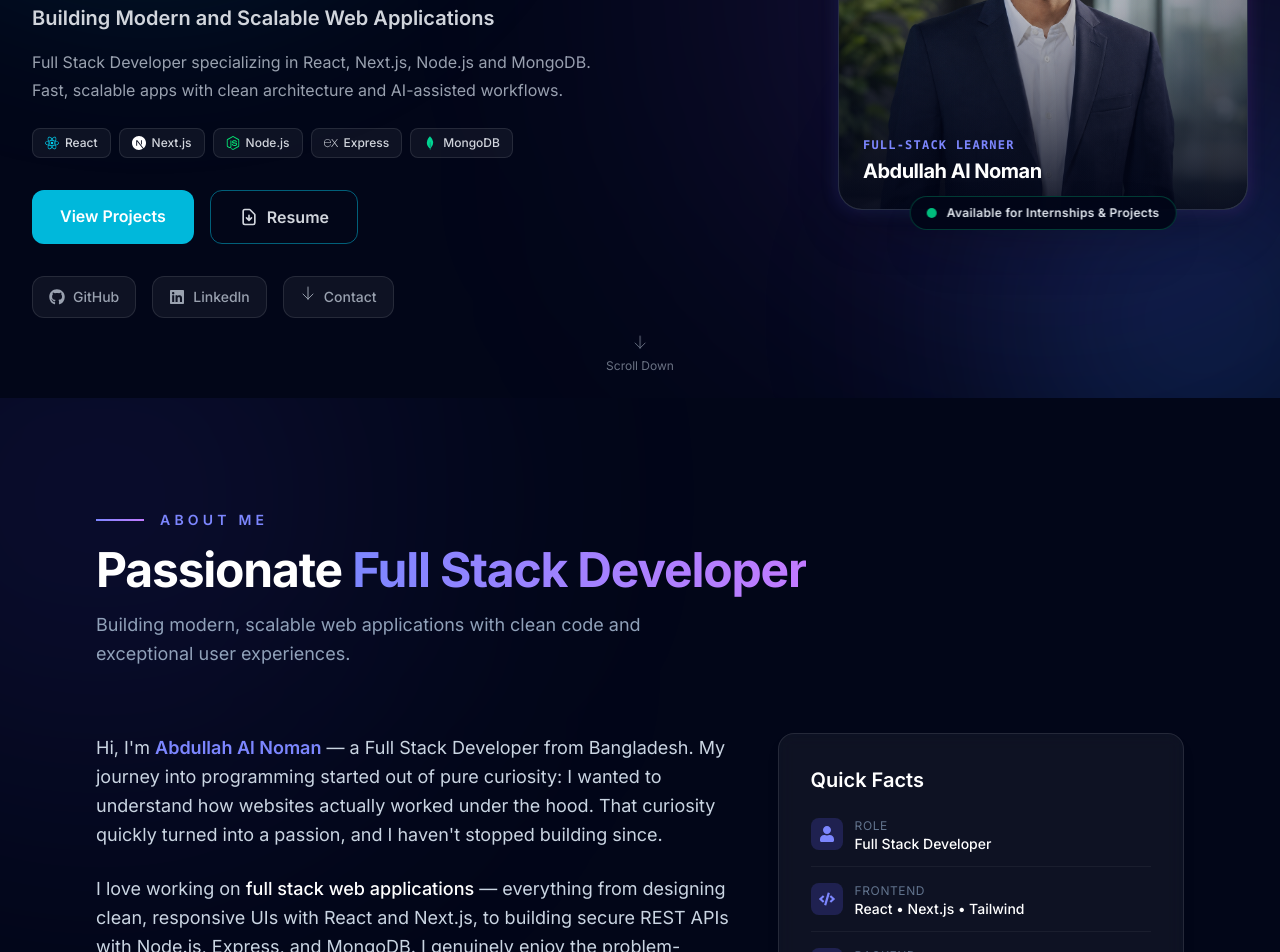
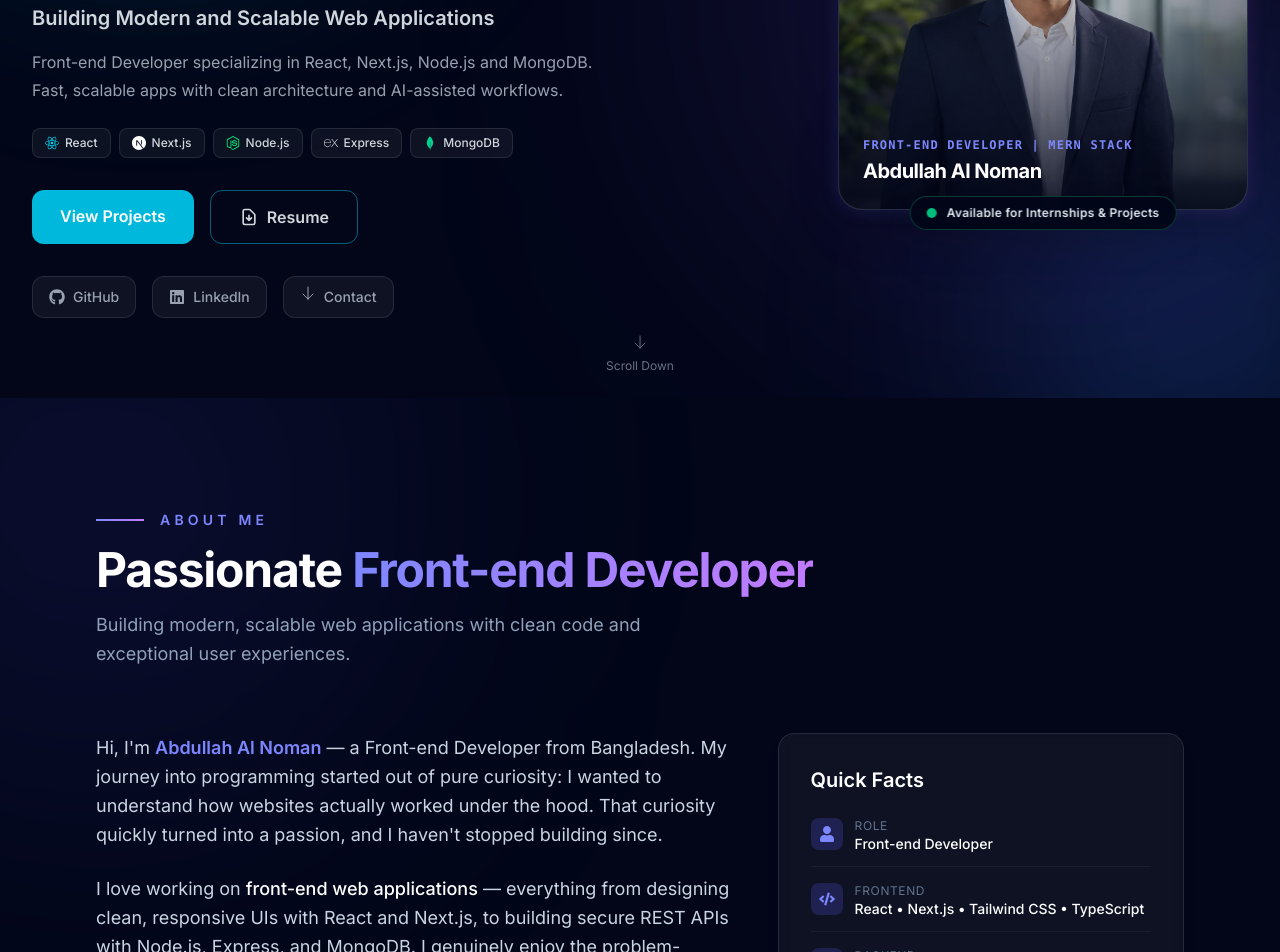
Before and after one commit to Abdullah-Al-Noman186/Portfolio, a Next.js app: page / in a window 1280 px wide. Shown: the part 460-1412 px from the top of the page. Built offline with nearby package versions, Linux system fonts and the light colour scheme.

Commit message:
Add project details modal and 2 new projects

```diff
--- a/src/components/About.jsx
+++ b/src/components/About.jsx
@@ -22,8 +22,8 @@
 };
 
 const facts = [
-  { label: "Role",     value: "Full Stack Developer",               icon: FaUser },
-  { label: "Frontend", value: "React • Next.js • Tailwind",         icon: FaCode },
+  { label: "Role",     value: "Front-end Developer",               icon: FaUser },
+  { label: "Frontend", value: "React • Next.js • Tailwind CSS • TypeScript",         icon: FaCode },
   { label: "Backend",  value: "Node.js • Express.js",               icon: FaServer },
   { label: "Database", value: "MongoDB • Mongoose",                 icon: FaDatabase },
   { label: "Auth",     value: "BetterAuth",                         icon: FaTools },
@@ -99,7 +99,7 @@
           <h2 className="text-4xl md:text-5xl font-bold text-white tracking-tight">
             Passionate{" "}
             <span className="bg-gradient-to-r from-indigo-400 to-purple-400 bg-clip-text text-transparent">
-              Full Stack Developer
+              Front-end Developer
             </span>
           </h2>
           <p className="text-slate-400 max-w-xl mt-4 text-lg leading-relaxed">
@@ -120,11 +120,11 @@
             <p className="text-slate-300 text-lg leading-relaxed">
               {"Hi, I'm "}
               <span className="text-indigo-400 font-semibold">Abdullah Al Noman</span>
-              {" — a Full Stack Developer from Bangladesh. My journey into programming started out of pure curiosity: I wanted to understand how websites actually worked under the hood. That curiosity quickly turned into a passion, and I haven't stopped building since."}
+              {" — a Front-end Developer from Bangladesh. My journey into programming started out of pure curiosity: I wanted to understand how websites actually worked under the hood. That curiosity quickly turned into a passion, and I haven't stopped building since."}
             </p>
             <p className="text-slate-300 text-lg leading-relaxed">
               I love working on{" "}
-              <span className="text-white font-medium">full stack web applications</span>
+              <span className="text-white font-medium">front-end web applications</span>
               {" — everything from designing clean, responsive UIs with React and Next.js, to building secure REST APIs with Node.js, Express, and MongoDB. I genuinely enjoy the problem-solving side of development: debugging a tricky backend issue or optimizing a slow query gives me the same satisfaction as shipping a polished UI."}
             </p>
             <p className="text-slate-300 text-lg leading-relaxed">
--- a/src/components/Footer.jsx
+++ b/src/components/Footer.jsx
@@ -44,7 +44,7 @@
               Noman<span className="text-cyan-400">.</span>
             </a>
             <p className="text-gray-400 mt-4 leading-7 text-sm">
-              Full Stack Developer building modern, scalable and high-performance
+              Front-end Developer building modern, scalable and high-performance
               web applications with clean UI and strong backend systems.
             </p>
             <div className="flex gap-3 mt-6">
--- a/src/components/Hero.jsx
+++ b/src/components/Hero.jsx
@@ -64,7 +64,7 @@
               transition={{ duration: 0.7, delay: 0.3 }}
               className="mt-4 text-gray-400 text-base leading-7 max-w-xl"
             >
-              Full Stack Developer specializing in React, Next.js, Node.js and MongoDB.
+              Front-end Developer specializing in React, Next.js, Node.js and MongoDB.
               Fast, scalable apps with clean architecture and AI-assisted workflows.
             </motion.p>
 
@@ -99,7 +99,7 @@
                 <span className="absolute inset-0 bg-white/10 opacity-0 group-hover:opacity-100 transition" />
               </a>
 
-              <a href="/resume.pdf" className="flex items-center gap-2 border border-cyan-500/50 hover:border-cyan-400 hover:bg-cyan-500/10 transition px-7 py-3.5 rounded-xl font-semibold text-gray-300 hover:text-white">
+              <a href="/Resume.pdf" className="flex items-center gap-2 border border-cyan-500/50 hover:border-cyan-400 hover:bg-cyan-500/10 transition px-7 py-3.5 rounded-xl font-semibold text-gray-300 hover:text-white">
                 <HiOutlineDocumentDownload className="w-5 h-5" />
                 Resume
               </a>
--- a/src/components/HeroImage.jsx
+++ b/src/components/HeroImage.jsx
@@ -143,14 +143,14 @@
 
               {/* Code Overlay Badge */}
               <div className="absolute top-4 left-4 z-10 px-3 py-1.5 rounded-lg border border-white/10 bg-black/60 backdrop-blur-md text-[11px] font-mono text-indigo-300">
-                <span className="text-purple-400">const</span> developer = <span className="text-emerald-400">&quot;Full Stack&quot;</span>;
+                <span className="text-purple-400">const</span> developer = <span className="text-emerald-400">&quot;Front-end&quot;</span>;
               </div>
 
               {/* Bottom Card Profile Info */}
               <div className="absolute bottom-6 left-6 right-6 z-10 flex items-end justify-between">
                 <div>
                   <p className="text-xs uppercase font-mono tracking-widest text-indigo-400 font-semibold mb-1">
-                    Full-Stack Learner
+                    Front-end Developer | MERN Stack
                   </p>
                   <h3 className="text-xl font-bold text-white tracking-tight">
                     Abdullah Al Noman
--- a/src/components/Navbar.jsx
+++ b/src/components/Navbar.jsx
@@ -114,7 +114,7 @@
             {/* Resume Button */}
             <motion.div whileHover={{ scale: 1.05 }} className="hidden md:flex">
               <a
-                href="/resume.pdf"
+                href="/Resume.pdf"
                 target="_blank"
                 className="group relative inline-flex items-center gap-2 rounded-full bg-cyan-500 px-5 py-2.5 text-sm font-semibold text-white shadow-lg overflow-hidden"
               >
```
Also changed, not shown: 1 other file (tests, documents, lock files or other folders).
